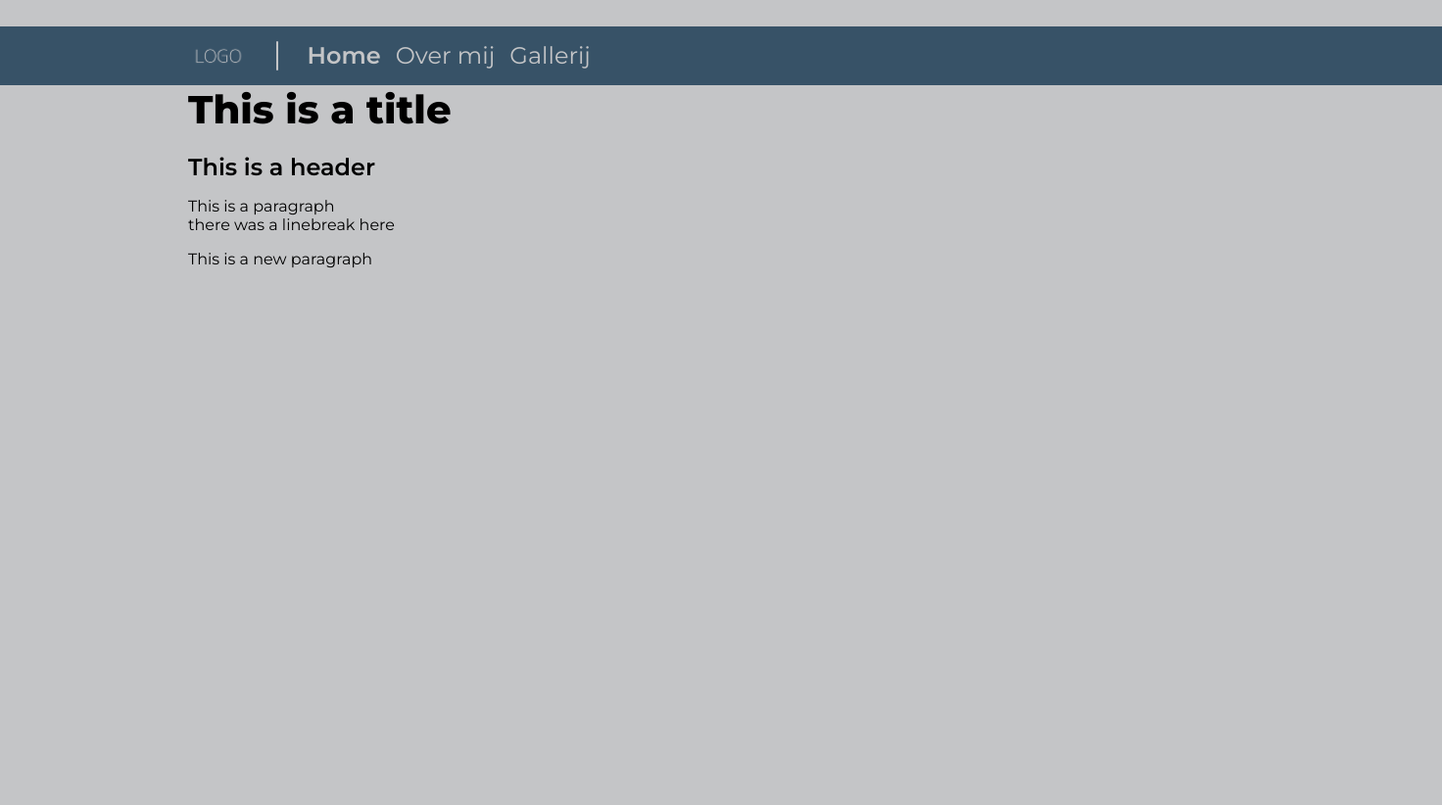
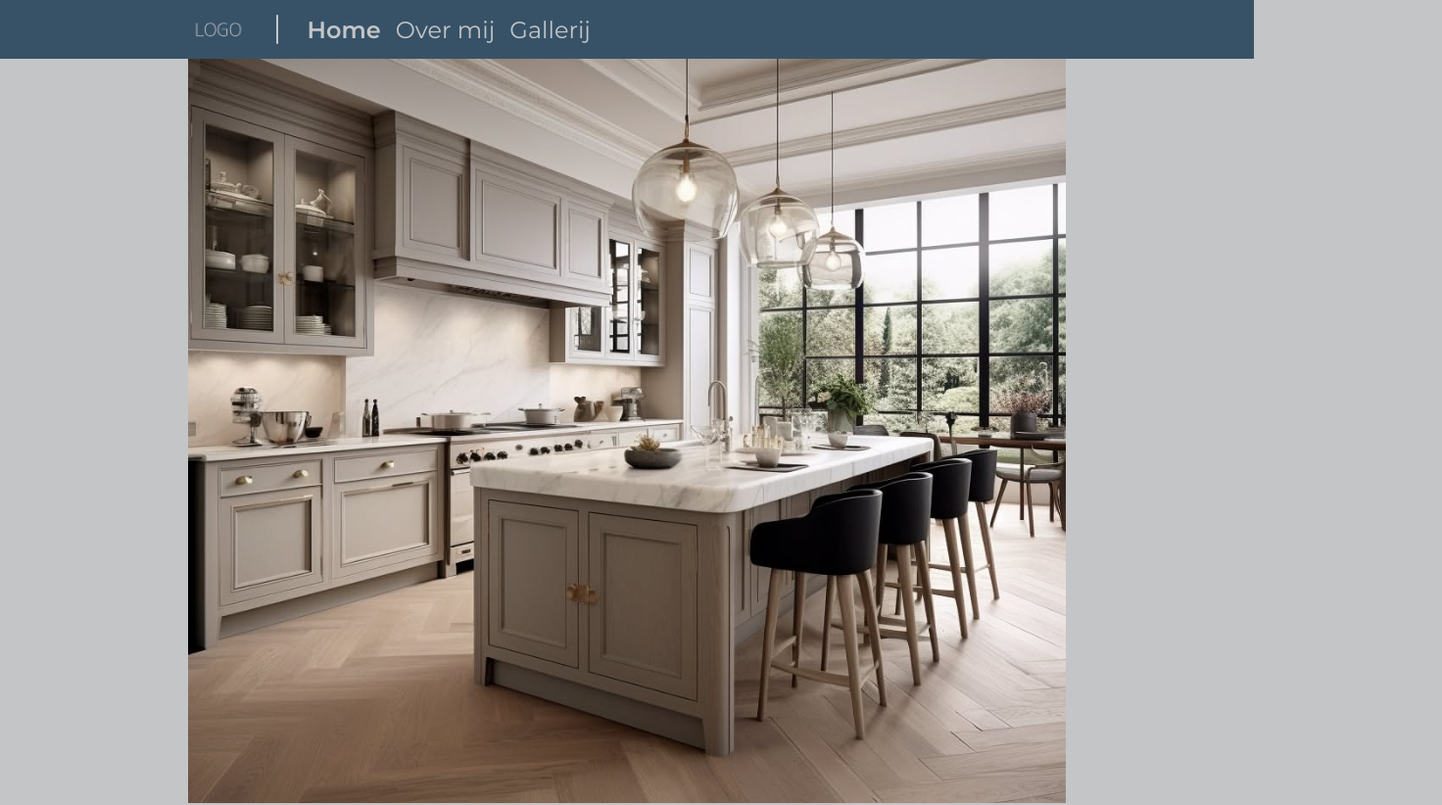
Before and after one commit to git-davidd/business-website, a plain HTML site: page index.html in a window 1280 px wide. Shown: the top 822 px of the page at 98% size, 1472 px wide, since content can reach past the window. Before the commit the page ends 800 px from the top, so only its background shows below. Drawn offline with Linux system fonts and the light colour scheme.

Commit message:
Added carousel and did some minor fixes

```diff
--- a/index.html
+++ b/index.html
@@ -27,9 +27,35 @@
 
     <!-- Homepage -->
     <div class="hp-cc">
+      <!-- Carousel -->
+      <div class="carousel">
+        <div class="slide active">
+          <img src="./assets/hp-carousel/photo-1.jpg" />
+        </div>
+        <div class="slide">
+          <img src="./assets/hp-carousel/photo-2.jpg" />
+        </div>
+        <div class="slide">
+          <img src="./assets/hp-carousel/photo-3.jpg" />
+        </div>
+      </div>
+
+      <!-- Scrolling script -->
+      <script>
+        const carousel = document.querySelector(".carousel");
+
+        setInterval(() => {
+          const current = carousel.querySelector(".active");
+          const next = current.nextElementSibling || carousel.firstElementChild;
+          current.after(next);
+          current.classList.remove("active");
+          next.classList.add("active");
+        }, 7500);
+      </script>
+
       <h1>This is a title</h1>
       <h2>This is a header</h2>
-      <p>This is a paragraph<br>there was a linebreak here</p>
+      <p>This is a paragraph<br />there was a linebreak here</p>
       <p>This is a new paragraph</p>
     </div>
   </body>
--- a/styles.css
+++ b/styles.css
@@ -4,13 +4,14 @@
   --tertairy-colour: #fff;
 
   --navbar-height: 60px;
-  --navbar-margin: calc(0.5*var(--navbar-height));
+  --navbar-margin: calc(0.5 * var(--navbar-height));
 
   --main-font: "Montserrat";
 }
 
 * {
   font-family: var(--main-font);
+  box-sizing: border-box;
 }
 
 body {
@@ -32,21 +33,21 @@ body {
 }
 
 .nav-button {
-  font-size: calc(0.4*var(--navbar-height));
+  font-size: calc(0.4 * var(--navbar-height));
   font-weight: 400;
-  margin-right: calc(0.5*var(--navbar-margin));
+  margin-right: calc(0.5 * var(--navbar-margin));
 
   color: var(--secundairy-colour);
 }
 
 .nav-button.active {
-    font-weight: 600;
-    /* text-decoration: underline; */
+  font-weight: 600;
+  /* text-decoration: underline; */
 }
 
 .nav-divider {
   height: calc(0.5 * var(--navbar-height));
-  width: calc(var(--navbar-height)/40);
+  width: calc(var(--navbar-height) / 40);
   border-radius: 4px;
 
   margin-left: var(--navbar-margin);
@@ -68,18 +69,44 @@ body {
   background-color: var(--secundairy-colour);
 }
 
-
 .hp-cc {
   /* cc = content container */
   margin-left: auto;
   margin-right: auto;
+  padding-top: var(--navbar-height);
 
   height: fit-content;
   width: 70vw;
   background-color: var(--secundairy-colour);
+}
 
-  /* IF --NAVBAR-HEIGHT CHANGES, UPDATE THIS */
-  transform: translate(0,60px);
+/* CAROUSEL */
+.hp-cc .carousel {
+  height: 95vh;
+  display: flex;
+  overflow: hidden;
+  container-type: inline-size;
+}
+
+.carousel .slide {
+  display: flex;
+  justify-content: flex-end;
+  flex: 0 0 0;
+  overflow: hidden;
+  transition: flex-basis 0.8s ease;
+}
+
+.carousel .slide.active {
+  flex-basis: 100%;
+  justify-content: flex-start;
+}
+
+.carousel .slide img {
+  width: 100cqw;
+  height: 100%;
+  object-fit: cover;
+  flex-shrink: 0;
+  display: block;
 }
 
 /* TEXT TYPES */
```
Also changed, not shown: dev-logs.md (+17 -1 lines), assets/hp-carousel/photo-1.jpg (added), assets/hp-carousel/photo-2.jpg (added), assets/hp-carousel/photo-3.jpg (added).
